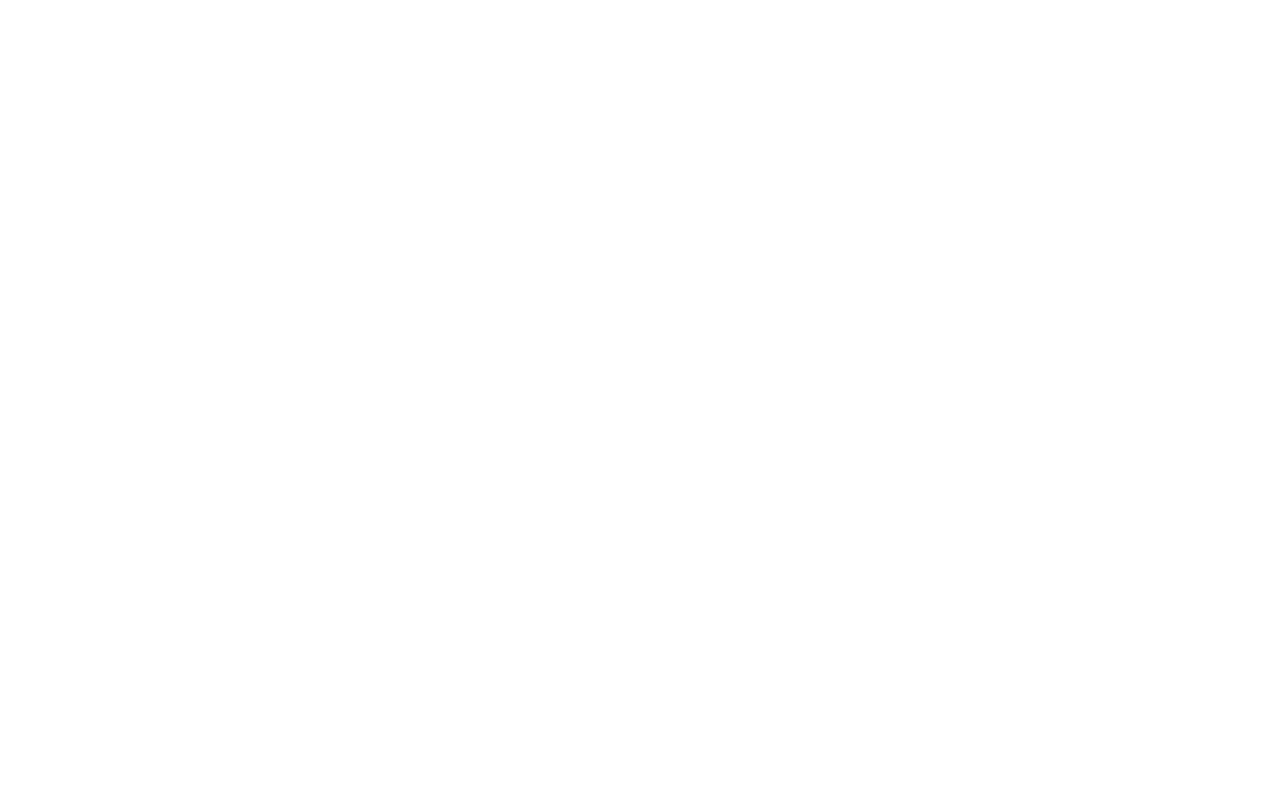
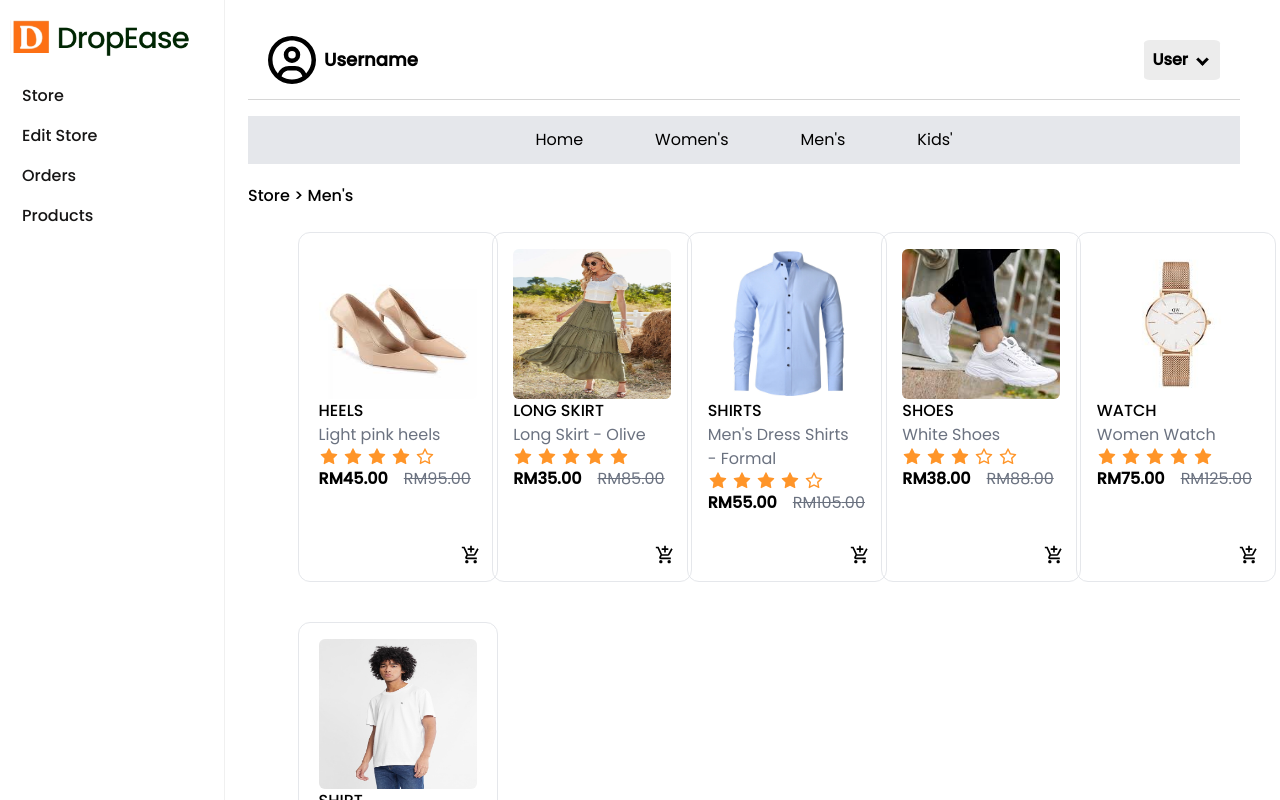
Before and after one commit to coolkheng/DropEase, a React (Create React App) app: page /men in a window 1280 px wide. Before the commit this address had no page. Shown: the top 800 px of the page. Built offline with nearby package versions, Linux system fonts and the light colour scheme.

Commit message:
added more navigations
update

```diff
--- a/package.json
+++ b/package.json
@@ -13,7 +13,6 @@
     "react-icons": "^5.1.0",
     "react-redux": "^9.1.1",
     "react-router-dom": "^6.22.3",
-    "react-scripts": "^5.0.1",
     "react-slick": "^0.30.2",
     "slick-carousel": "^1.8.1",
     "web-vitals": "^2.1.4"
@@ -43,6 +42,7 @@
     ]
   },
   "devDependencies": {
+    "react-scripts": "^5.0.1",
     "tailwindcss": "^3.4.3"
   }
 }
--- a/src/App.js
+++ b/src/App.js
@@ -18,6 +18,9 @@ import Products from "./pages/Products.jsx";
 import Shop from "./pages/Shop.jsx";
 import './App.css'
 import EditShop from "./pages/EditShop.js";
+import Women from "./pages/Women.jsx";
+import Men from "./pages/Men.jsx";
+import Kids from "./pages/Kids.jsx";
 
 function App() {
   const user = localStorage.getItem("token");
@@ -37,6 +40,9 @@ function App() {
             <Route path="/products" element={<Products />} />
             <Route path="/home" element={<Shop />} />
             <Route path="/edit-store" element={<EditShop />} />
+            <Route path="/women" element={<Women />} />
+            <Route path="/men" element={<Men />} />
+            <Route path="/kids" element={<Kids />} />
 
 
           </Routes>
--- a/src/components/Category.js
+++ b/src/components/Category.js
@@ -1,27 +1,28 @@
 import React from 'react';
 import { Link } from 'react-router-dom';
+import "../style/Category.css";
 
 const Category = () => {
   return (
     <div className="flex justify-center w-full mt-4">
             <div className="w-full">
               <div className="bg-gray-200 p-1 flex justify-center">
-                <Link className="navbar__link relative mr-10 px-4 py-2" to="/">
+                <Link className="category__link relative mr-10 px-4 py-2" to="/home">
                   Home
                 </Link>
                 <Link
-                  className="navbar__link relative mr-10 px-4 py-2"
+                  className="category__link relative mr-10 px-4 py-2"
                   to="/women"
                 >
                   Women's
                 </Link>
                 <Link
-                  className="navbar__link relative mr-10 px-4 py-2"
+                  className="category__link relative mr-10 px-4 py-2"
                   to="/men"
                 >
                   Men's
                 </Link>
-                <Link className="navbar__link relative px-4 py-2" to="/kids">
+                <Link className="category__link relative px-4 py-2" to="/kids">
                   Kids'
                 </Link>
               </div>
--- a/src/components/ProductCard.js
+++ b/src/components/ProductCard.js
@@ -1,12 +1,13 @@
-import React from 'react';
-import { AiFillStar, AiOutlineStar } from 'react-icons/ai';
+import React from "react";
+import { AiFillStar, AiOutlineStar } from "react-icons/ai";
+import { MdAddShoppingCart } from "react-icons/md";
 
 const ProductCard = ({ img, title, desc, rating, price }) => {
   const generateRating = (rating) => {
     switch (rating) {
       case 1:
         return (
-                    <div className='flex gap-1 text-[20px] text-[#FF9529]'>
+          <div className="flex gap-1 text-[20px] text-[#FF9529]">
             <AiFillStar />
             <AiOutlineStar />
             <AiOutlineStar />
@@ -16,7 +17,7 @@ const ProductCard = ({ img, title, desc, rating, price }) => {
         );
       case 2:
         return (
-                    <div className='flex gap-1 text-[20px] text-[#FF9529]'>
+          <div className="flex gap-1 text-[20px] text-[#FF9529]">
             <AiFillStar />
             <AiFillStar />
             <AiOutlineStar />
@@ -26,7 +27,7 @@ const ProductCard = ({ img, title, desc, rating, price }) => {
         );
       case 3:
         return (
-                    <div className='flex gap-1 text-[20px] text-[#FF9529]'>
+          <div className="flex gap-1 text-[20px] text-[#FF9529]">
             <AiFillStar />
             <AiFillStar />
             <AiFillStar />
@@ -36,7 +37,7 @@ const ProductCard = ({ img, title, desc, rating, price }) => {
         );
       case 4:
         return (
-                    <div className='flex gap-1 text-[20px] text-[#FF9529]'>
+          <div className="flex gap-1 text-[20px] text-[#FF9529]">
             <AiFillStar />
             <AiFillStar />
             <AiFillStar />
@@ -46,7 +47,7 @@ const ProductCard = ({ img, title, desc, rating, price }) => {
         );
       case 5:
         return (
-                    <div className='flex gap-1 text-[20px] text-[#FF9529]'>
+          <div className="flex gap-1 text-[20px] text-[#FF9529]">
             <AiFillStar />
             <AiFillStar />
             <AiFillStar />
@@ -60,22 +61,26 @@ const ProductCard = ({ img, title, desc, rating, price }) => {
   };
 
   return (
-        <div className='px-5 border border-gray-200 rounded-xl w-[200px] h-[400px]'>
+    <div className="relative px-5 border border-gray-200 rounded-xl w-[200px] h-[350px]">
       <div>
-                <img className=" mt-4 w-[200px] h-[150px]" src={img} alt={title} />
+        <img className="mt-4 w-[200px] h-[150px] rounded-md" src={img} alt={title} />
       </div>
 
-            <div className='space-y-2 py-2'>
-                <h2 className='text-accent font-medium uppercase'>{title}</h2>
-                <p className='text-gray-500 max-w-[150px]'>{desc}</p>
+
+        <h2 className="text-accent font-medium uppercase">{title}</h2>
+        <p className="text-gray-500 max-w-[150px]">{desc}</p>
         <div>{generateRating(rating)}</div>
 
-                <div className='font-bold flex gap-4'>
+        <div className="font-bold flex gap-4">
           RM{price}
-                    <del className='text-gray-500 font-normal'>
+          <del className="text-gray-500 font-normal">
             RM{parseInt(price) + 50}.00
           </del>
         </div>
+
+
+      <div className="absolute bottom-0 right-0 p-4">
+        <MdAddShoppingCart className="text-accent text-xl" />
       </div>
     </div>
   );
--- a/src/components/Productss.js
+++ b/src/components/Productss.js
@@ -49,9 +49,7 @@ const Productss = () => {
 
   return (
     <div>
-        <div className="ml-5 pt-16">
-      <h2 className="font-medium text-2xl pb-4">Products</h2>
-    </div>
+      <div className="ml-5 pt-5"></div>
       <div className="mx-auto w-[90%] container pt-1">
         <div className="grid grid-cols-1 place-items-center sm:place-items-start sm:grid-cols-2 lg:grid-col-3 xl:grid-cols-5 gap-10 xl:gap-x-20 xl:gap-y-10">
           {productsData.map((item, index) => (
@@ -65,7 +63,6 @@ const Productss = () => {
             />
           ))}
         </div>
-
       </div>
     </div>
   );
--- /dev/null
+++ b/src/pages/Kids.jsx
@@ -0,0 +1,32 @@
+import React from "react";
+import Navbar from "../components/SideNav";
+import ProductCard from "../components/ProductCard";
+import Header from "../components/Header";
+import "slick-carousel/slick/slick.css";
+import "slick-carousel/slick/slick-theme.css";
+import Productss from "../components/Productss";
+import Category from "../components/Category";
+
+const Kids = () => {
+  return (
+    <div className="min-h-[calc(100vh-90px)] md:flex hidden">
+      <aside className="w-[20%] customShadow">
+        <Navbar />
+      </aside>
+      <main className="w-[80%] mr-10">
+        <div className="mt-5 flex justify-between items-center">
+          <Header />
+        </div>
+        <Category />
+        <div>
+        <h2 className="pt-5 font-medium text-md">Store > Kids'</h2>
+        </div>
+        <div>
+          <Productss />
+        </div>
+      </main>
+    </div>
+  );
+};
+
+export default Kids;
--- /dev/null
+++ b/src/pages/Men.jsx
@@ -0,0 +1,32 @@
+import React from "react";
+import Navbar from "../components/SideNav";
+import ProductCard from "../components/ProductCard";
+import Header from "../components/Header";
+import "slick-carousel/slick/slick.css";
+import "slick-carousel/slick/slick-theme.css";
+import Productss from "../components/Productss";
+import Category from "../components/Category";
+
+const Men = () => {
+  return (
+    <div className="min-h-[calc(100vh-90px)] md:flex hidden">
+      <aside className="w-[20%] customShadow">
+        <Navbar />
+      </aside>
+      <main className="w-[80%] mr-10">
+        <div className="mt-5 flex justify-between items-center">
+          <Header />
+        </div>
+        <Category />
+        <div>
+        <h2 className="pt-5 font-medium text-md">Store > Men's</h2>
+        </div>
+        <div>
+          <Productss />
+        </div>
+      </main>
+    </div>
+  );
+};
+
+export default Men;
--- a/src/pages/Shop.jsx
+++ b/src/pages/Shop.jsx
@@ -25,6 +25,9 @@ const Shop = () => {
         <div className="flex justify-center">
           <Hero />
         </div>
+        <div>
+          <h2 className="pt-20 font-medium text-2xl">All Products</h2>
+        </div>
 
         <div>
           <Productss />
--- /dev/null
+++ b/src/pages/Women.jsx
@@ -0,0 +1,32 @@
+import React from "react";
+import Navbar from "../components/SideNav";
+import ProductCard from "../components/ProductCard";
+import Header from "../components/Header";
+import "slick-carousel/slick/slick.css";
+import "slick-carousel/slick/slick-theme.css";
+import Productss from "../components/Productss";
+import Category from "../components/Category";
+
+const Women = () => {
+  return (
+    <div className="min-h-[calc(100vh-90px)] md:flex hidden">
+      <aside className="w-[20%] customShadow">
+        <Navbar />
+      </aside>
+      <main className="w-[80%] mr-10">
+        <div className="mt-5 flex justify-between items-center">
+          <Header />
+        </div>
+        <Category />
+        <div>
+        <h2 className="pt-5 font-medium text-md">Store > Women's</h2>
+        </div>
+        <div>
+          <Productss />
+        </div>
+      </main>
+    </div>
+  );
+};
+
+export default Women;
--- /dev/null
+++ b/src/style/Category.css
@@ -0,0 +1,21 @@
+.category__link:hover {
+  color: #f8b179;
+  transition: all 0.4s;
+}
+
+.category__link:after {
+  position: absolute;
+  content: "";
+  background-color: #f8b179;
+  height: 3px;
+  width: 100%;
+  bottom: -5px;
+  left: 0;
+  scale: 0;
+  transform-origin: left;
+  transition: all 0.4s;
+}
+
+.category__link:hover::after {
+  scale: 1;
+}
```
Also changed, not shown: 1 other file (tests, documents, lock files or other folders). Lines whose indentation alone changed are shown as unchanged.
